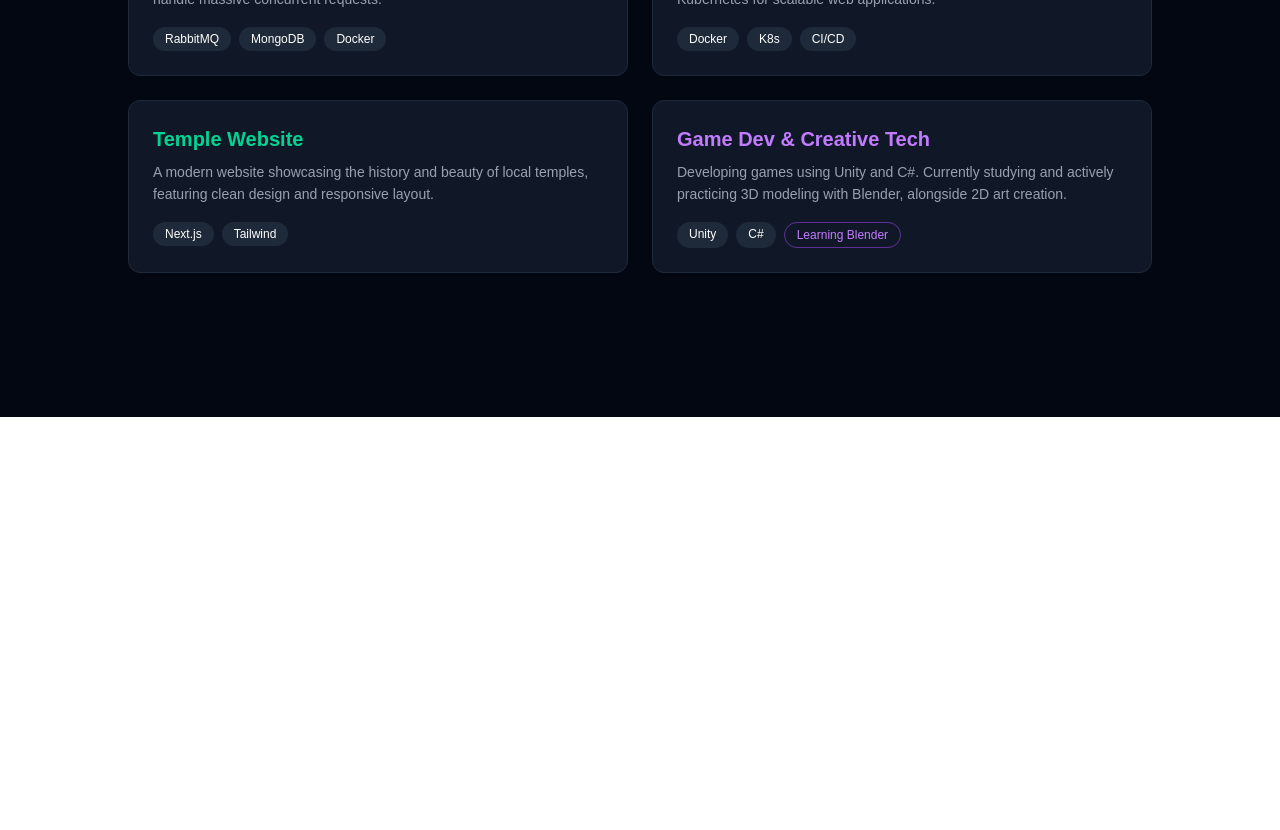
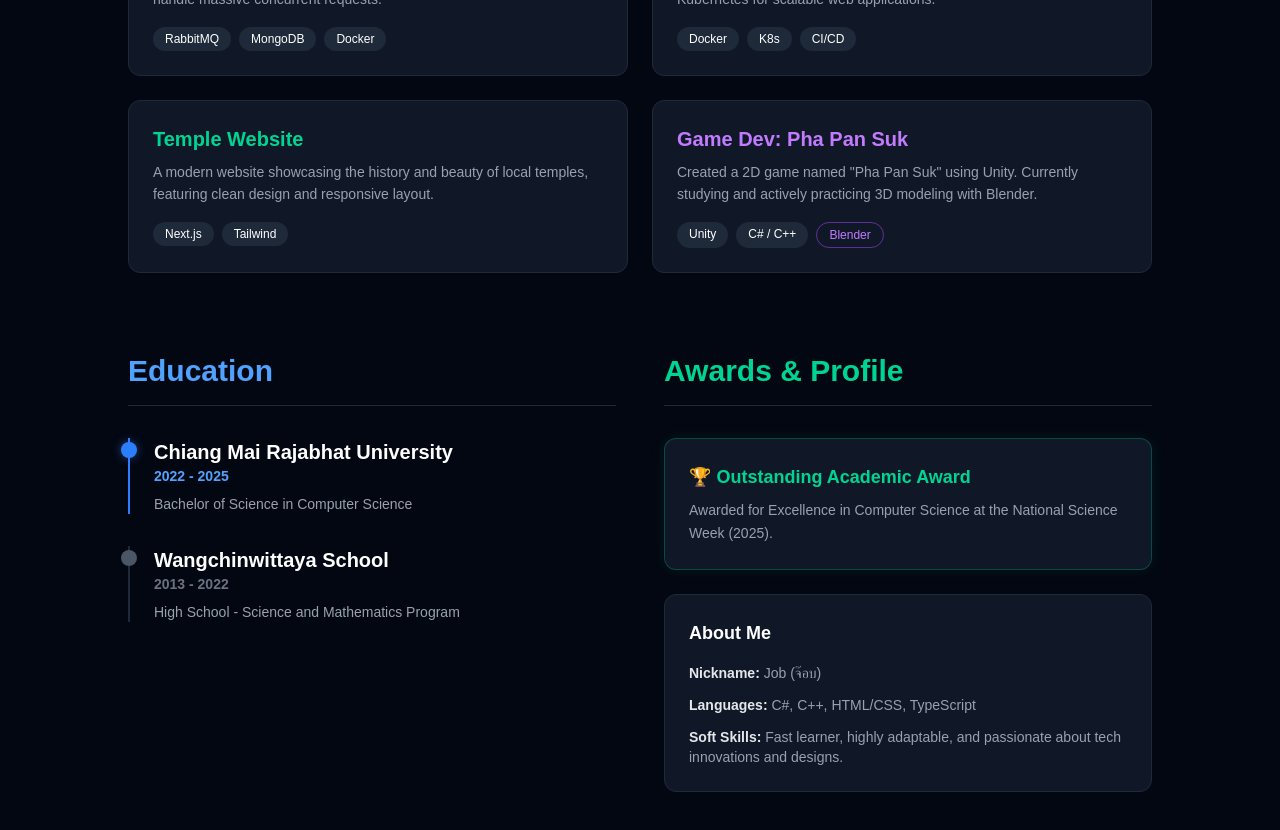
Before and after one commit to krittaphat054-lgtm/my-portfolio, a Next.js app: page / in a window 1280 px wide. Shown: the part 960-1790 px from the top of the page. Before the commit the page ends 1377 px from the top, so only its background shows below. Built offline with nearby package versions, Linux system fonts and the light colour scheme.

Commit message:
Add Education, Awards, and About Me section

```diff
--- a/app/page.tsx
+++ b/app/page.tsx
@@ -7,7 +7,7 @@ export default function Home() {
 
         <div className="w-40 h-40 md:w-52 md:h-52 rounded-full overflow-hidden border-4 border-gray-800 hover:border-blue-500 transition-all duration-500 mb-2 shadow-xl hover:shadow-blue-500/20">
           <img
-            src="/getstudentimageftp.jpg"
+            src="/profile.jpg"
             alt="Krittaphat Profile"
             className="w-full h-full object-cover"
           />
@@ -21,7 +21,7 @@ export default function Home() {
         </h1>
         <p className="text-gray-400 text-lg md:text-xl leading-relaxed">
           I am passionate about Web Development, DevOps, and Creative Tech.
-          I love building modern applications and scalable infrastructure.
+          Always eager to learn new technologies and improve my skills.
         </p>
 
         <div className="flex justify-center gap-4 pt-6">
@@ -35,13 +35,12 @@ export default function Home() {
       </div>
 
       {/* --- โซนที่ 2: Projects Showcase --- */}
-      <div id="projects" className="mt-32 w-full max-w-5xl pb-20 scroll-mt-12">
+      <div id="projects" className="mt-32 w-full max-w-5xl scroll-mt-12">
         <h2 className="text-3xl font-bold border-b border-gray-800 pb-4 mb-8">Featured Projects</h2>
 
-        {/* เปลี่ยนเป็น Grid 2 ช่อง เพื่อให้เรียง 4 การ์ดได้สวยงามพอดี */}
         <div className="grid grid-cols-1 md:grid-cols-2 gap-6">
 
-          {/* 🌟 ผลงานที่ 1: Logistics API (อัปเกรดให้กดลิงก์ได้) */}
+          {/* ผลงานที่ 1: Logistics API */}
           <a href="https://github.com/krittaphat054-lgtm/logistics-api" target="_blank" rel="noopener noreferrer" className="block">
             <div className="h-full bg-gray-900 border border-gray-800 p-6 rounded-xl hover:border-orange-500 transition-all duration-300 cursor-pointer hover:-translate-y-2 relative overflow-hidden">
               <div className="absolute top-0 right-0 bg-orange-500 text-white text-[10px] font-bold px-2 py-1 rounded-bl-lg">NEW</div>
@@ -82,22 +81,74 @@ export default function Home() {
             </div>
           </div>
 
-          {/* 🎮 ผลงานที่ 4: Game Dev & Creative Tech (เอากลับมาแล้ว!) */}
+          {/* ผลงานที่ 4: Game Dev (อัปเดตชื่อเกม ผาปันสุข) */}
           <div className="bg-gray-900 border border-gray-800 p-6 rounded-xl hover:border-purple-500 transition-all duration-300 cursor-pointer hover:-translate-y-2">
-            <h3 className="text-xl font-bold text-purple-400 mb-2">Game Dev & Creative Tech</h3>
+            <h3 className="text-xl font-bold text-purple-400 mb-2">Game Dev: Pha Pan Suk</h3>
             <p className="text-gray-400 text-sm mb-4 leading-relaxed">
-              Developing games using Unity and C#. Currently studying and actively practicing 3D modeling with Blender, alongside 2D art creation.
+              Created a 2D game named "Pha Pan Suk" using Unity. Currently studying and actively practicing 3D modeling with Blender.
             </p>
             <div className="flex flex-wrap gap-2">
               <span className="px-3 py-1 bg-gray-800 text-xs rounded-full font-medium">Unity</span>
-              <span className="px-3 py-1 bg-gray-800 text-xs rounded-full font-medium">C#</span>
-              <span className="px-3 py-1 border border-purple-500/50 text-purple-400 text-xs rounded-full font-medium">Learning Blender</span>
+              <span className="px-3 py-1 bg-gray-800 text-xs rounded-full font-medium">C# / C++</span>
+              <span className="px-3 py-1 border border-purple-500/50 text-purple-400 text-xs rounded-full font-medium">Blender</span>
             </div>
           </div>
 
         </div>
       </div>
 
+      {/* --- โซนที่ 3: Education & Profile (เพิ่มเข้ามาใหม่!) --- */}
+      <div className="mt-20 w-full max-w-5xl pb-20">
+        <div className="grid grid-cols-1 md:grid-cols-2 gap-12">
+
+          {/* ฝั่งซ้าย: Education Timeline */}
+          <div>
+            <h2 className="text-3xl font-bold border-b border-gray-800 pb-4 mb-8 text-blue-400">Education</h2>
+            <div className="space-y-8">
+
+              <div className="relative pl-6 border-l-2 border-blue-500">
+                <div className="absolute w-4 h-4 bg-blue-500 rounded-full -left-[9px] top-1 shadow-[0_0_10px_rgba(59,130,246,0.5)]"></div>
+                <h3 className="text-xl font-bold">Chiang Mai Rajabhat University</h3>
+                <p className="text-blue-400 text-sm font-semibold mb-2">2022 - 2025</p>
+                <p className="text-gray-400 text-sm">Bachelor of Science in Computer Science</p>
+              </div>
+
+              <div className="relative pl-6 border-l-2 border-gray-800">
+                <div className="absolute w-4 h-4 bg-gray-600 rounded-full -left-[9px] top-1"></div>
+                <h3 className="text-xl font-bold">Wangchinwittaya School</h3>
+                <p className="text-gray-500 text-sm font-semibold mb-2">2013 - 2022</p>
+                <p className="text-gray-400 text-sm">High School - Science and Mathematics Program</p>
+              </div>
+
+            </div>
+          </div>
+
+          {/* ฝั่งขวา: Awards & About Me */}
+          <div>
+            <h2 className="text-3xl font-bold border-b border-gray-800 pb-4 mb-8 text-emerald-400">Awards & Profile</h2>
+
+            {/* กล่องรางวัล */}
+            <div className="bg-gray-900 border border-emerald-500/30 p-6 rounded-xl mb-6 shadow-[0_0_15px_rgba(16,185,129,0.1)]">
+              <h3 className="text-lg font-bold text-emerald-400 mb-2">🏆 Outstanding Academic Award</h3>
+              <p className="text-gray-400 text-sm leading-relaxed">
+                Awarded for Excellence in Computer Science at the National Science Week (2025).
+              </p>
+            </div>
+
+            {/* กล่อง About Me */}
+            <div className="bg-gray-900 border border-gray-800 p-6 rounded-xl">
+              <h3 className="text-lg font-bold text-white mb-4">About Me</h3>
+              <ul className="text-gray-400 text-sm space-y-3">
+                <li><strong className="text-gray-200">Nickname:</strong> Job (จ๊อบ)</li>
+                <li><strong className="text-gray-200">Languages:</strong> C#, C++, HTML/CSS, TypeScript</li>
+                <li><strong className="text-gray-200">Soft Skills:</strong> Fast learner, highly adaptable, and passionate about tech innovations and designs.</li>
+              </ul>
+            </div>
+
+          </div>
+        </div>
+      </div>
+
     </main>
   );
 }
```
